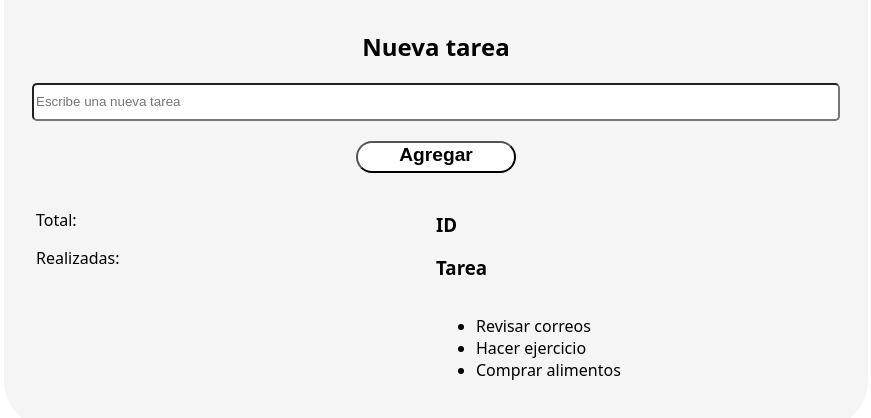
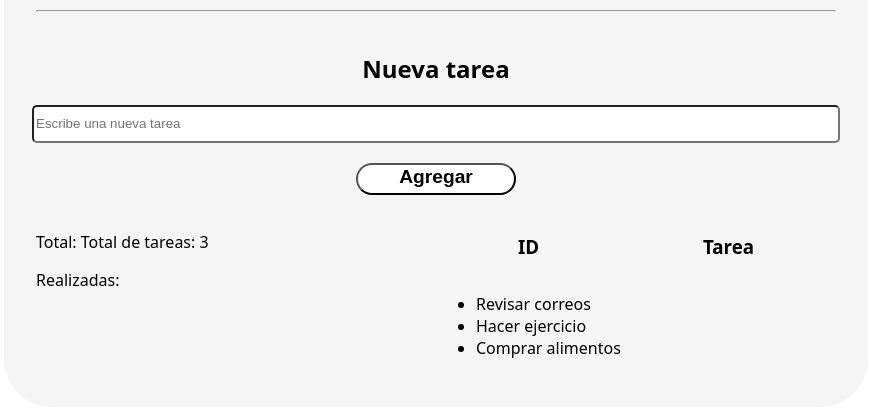
Before and after one commit to gsiasp-hash/ToDoList, a plain HTML site: page index.html in a window 1280 px wide. Shown: the part 280-698 px from the top of the page, without its empty margins (204-1075 px from the left). Drawn offline with Linux system fonts and the light colour scheme.

Commit message:
add total de tareas y diseño de lista

```diff
--- a/assets/css/styles.css
+++ b/assets/css/styles.css
@@ -66,10 +66,8 @@
   justify-content: space-around;
   width: 50%;
 }
-.encabezadoLista {
-  font-weight: bold;
-  font-size: 1.5rem;
+.encabezadolista {
   display: flex;
-  justify-content: space-between;
+  justify-content: space-around;
   width: 100%;
 }
--- a/assets/js/script.js
+++ b/assets/js/script.js
@@ -13,6 +13,7 @@
     const lista = `<li>${tarea}</li>`;
     listaDeTareas.innerHTML += lista;
   });
+  totalTareas.textContent = `Total de tareas: ${tareas.length}`;
 }
 
 mostrarTareas();
```
